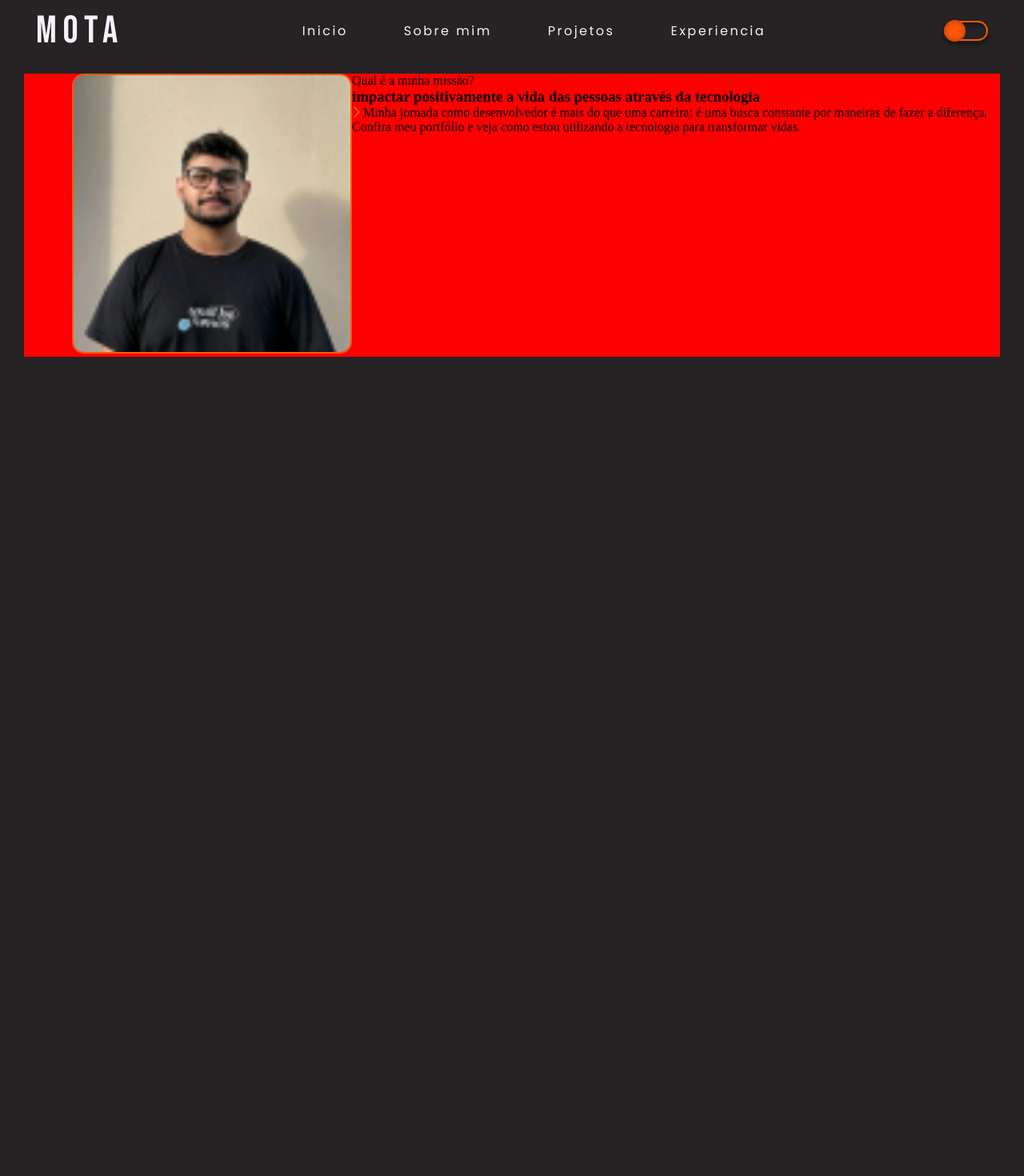
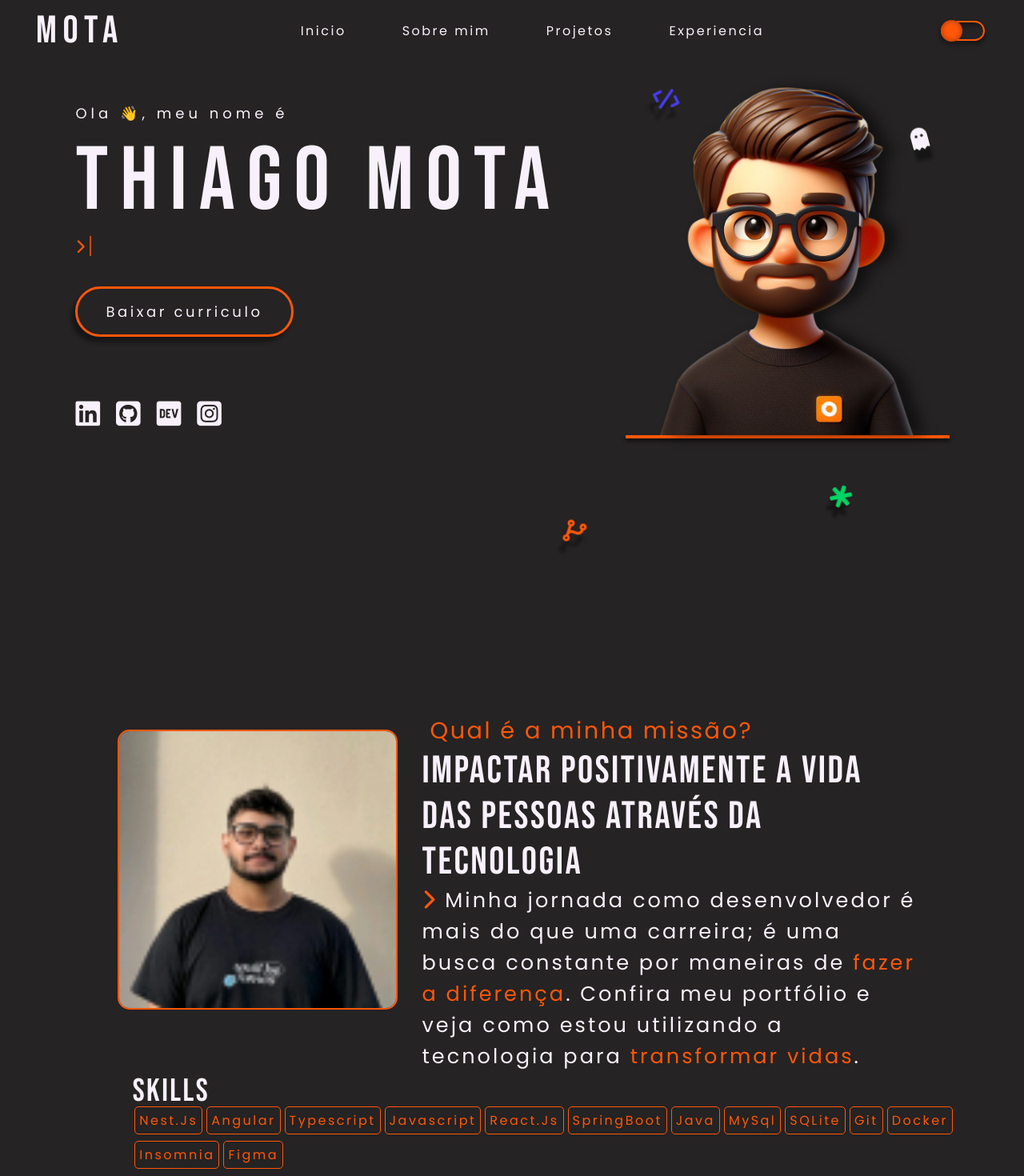
Before and after one commit to thiagomotaPE/portfolio, an Angular app: page / in a window 1280 px wide. Shown: the part 20-1490 px from the top of the page at 80% size. Before the commit the page ends 800 px from the top, so only its background shows below. Built offline with nearby package versions, Linux system fonts and the light colour scheme.

Commit message:
about
ainda fazendo area de about

```diff
--- a/src/app/app.component.ts
+++ b/src/app/app.component.ts
@@ -1,10 +1,10 @@
 import { Component } from '@angular/core';
-import { RouterOutlet } from '@angular/router';
+import { RouterModule, RouterOutlet } from '@angular/router';
 
 @Component({
   selector: 'app-root',
   standalone: true,
-  imports: [RouterOutlet],
+  imports: [RouterOutlet, RouterModule],
   templateUrl: './app.component.html',
   styleUrl: './app.component.css'
 })
--- a/src/app/components/header/header.component.css
+++ b/src/app/components/header/header.component.css
@@ -8,10 +8,11 @@ header {
     margin: 15px;
     margin-left: 30px;
     margin-right: 30px;
-    margin-bottom: 0px;
 
-    /* position: fixed;
-    z-index: 100; */
+    position: fixed;
+    z-index: 100;
+    top: 0;
+    width: 95%;
 }
 
 header > .logo-area > a {
--- a/src/app/components/header/header.component.ts
+++ b/src/app/components/header/header.component.ts
@@ -1,9 +1,10 @@
 import { Component } from '@angular/core';
+import { RouterModule } from '@angular/router';
 
 @Component({
   selector: 'app-header',
   standalone: true,
-  imports: [],
+  imports: [RouterModule],
   templateUrl: './header.component.html',
   styleUrl: './header.component.css'
 })
@@ -11,4 +12,10 @@ export class HeaderComponent {
   public toggleTheme() {
     const theme = document.body.classList.toggle('light-theme');
   }
+  scrollTo(section: string): void {
+    const element = document.getElementById(section);
+    if (element) {
+        element.scrollIntoView({ behavior: 'smooth' });
+    }
 }
+}
--- a/src/app/pages/home/home.component.css
+++ b/src/app/pages/home/home.component.css
@@ -4,22 +4,20 @@ main {
     justify-content: center;
 
     width: 90vw;
-    height: 80vh;
+    height: 100vh;
 
     margin-top: 10px;
     margin-left: 30px;
     margin-right: 30px;
-
-    background-color: red;
 }
 
 main > .saudation {
-    margin-top: 60px;
-    margin-right: 60px;
-    margin-left: 30px;
+    margin-top: 12%;
+    margin-right: 5%;
+    margin-left: 8%;
 }
 main > .saudation .social-midias {
-    margin-top: 60px;
+    margin-top: 13%;
 }
 
 main > .saudation > .social-midias > nav > a > i {
@@ -40,7 +38,7 @@ main > .avatar{
     display: flex;
     flex-direction: column;
     align-items: center;
-    padding: 0;
+    margin-top: 9%;
 }
 
 main > .avatar i {
@@ -131,24 +129,94 @@ main > .avatar label {
 
 /* Sessão about */
 .about {
-    position: absolute;
+    position: relative;
+    display: flex;
+    justify-content: center;
+
+
+    width: 99.6vw;
+    height: 100vh;
+}
+
+.about > .about-content {
     display: flex;
     flex-direction: row;
-    justify-content: center;
+    margin-top: 8%;
 
-    margin-top: 10px;
-    margin-left: 30px;
-    margin-right: 30px;
-
-    background-color: red;
+    width: 80%;
+    height: 60%;
 }
 
-.about > .perfil-photo img {
+.about > .about-content > .perfil-photo img {
     width: 350px;
     height: 350px;
-    margin-left: 60px;
+    margin: 20px;
+
 
     border: 2px solid var(--contrastColor);
     border-radius: 15px;
+}
+
+.about > .about-content .description {
+    width: 100%;
+    padding-left: 10px;
+}
+
+.about > .about-content > .description > .apresentation .title-description {
+    font-family: 'Poppins';
+    font-size: 1.8rem;
+    font-weight: normal;
+    letter-spacing: 2.5px;
+    color: var(--contrastColor);
+
+    margin-left: 10px;
+}
+
+.about > .about-content > .description > .apresentation .catchphrase {
+    font-family: 'Bebas Neue';
+    font-weight: normal;
+    font-size: 3rem;
+    letter-spacing: 2.5px;
+    color: var(--lettersColor);
+}
+
+.about > .about-content > .description > .apresentation .text-description {
+    font-family: 'Poppins';
+    font-weight: normal;
+    font-size: 1.6rem;
+    letter-spacing: 3px;
+
+    color: var(--lettersColor);
+}
+
+.about > .about-content > .description .skills {
+    position: absolute;
+    left: 13%;
+}
+
+.about > .about-content > .description > .skills .skills-title {
+    font-family: 'Bebas Neue';
+    font-weight: normal;
+    font-size: 2.5rem;
+    letter-spacing: 2.5px;
+    color: var(--lettersColor);
+}
+
+.about > .about-content > .description > .skills > .skills-group {
+    width: 70%;
+    height: 30%;
+}
+
+.about > .about-content > .description > .skills > .skills-group .skills-item {
+    margin: 2.5px;
+    padding: 5px;
+
+    font-family: 'Poppins';
+    font-size: 1rem;
+    letter-spacing: 2.5px;
+    color: var(--contrastColor);
+
+    border: 1px solid var(--contrastColor);
+    border-radius: 5px;
 
 }
--- a/src/app/pages/home/home.component.html
+++ b/src/app/pages/home/home.component.html
@@ -1,15 +1,23 @@
 <app-header></app-header>
-<!-- <main>
+<main>
     <section class="saudation">
         <div class="saudation-content">
             <app-saudation></app-saudation>
         </div>
         <div class="social-midias">
             <nav>
-                <a href="#"><i class="fa-brands fa-linkedin"></i></a>
-                <a href="#"><i class="fa-brands fa-square-github"></i></a>
-                <a href="#"><i class="fa-brands fa-dev"></i></a>
-                <a href="#"><i class="fa-brands fa-square-instagram"></i></a>
+                <a href="https://www.linkedin.com/in/thiagomotape/" target="_blank">
+                    <i class="fa-brands fa-linkedin"></i>
+                </a>
+                <a href="https://github.com/thiagomotaPE" target="_blank">
+                    <i class="fa-brands fa-square-github"></i>
+                </a>
+                <a href="https://dev.to/thiagomotape" target="_blank">
+                    <i class="fa-brands fa-dev"></i>
+                </a>
+                <a href="https://www.instagram.com/eu_thiagomota/" target="_blank">
+                    <i class="fa-brands fa-square-instagram"></i>
+                </a>
             </nav>
         </div>
     </section>
@@ -21,9 +29,10 @@
         <img style="width: 450px; height: 450px;" src="../../../assets/avatar-img/avatar1.png" alt="avatar estilo pixar de thiago mota">
         <label class="underline"></label>
     </section>
-</main> -->
+</main>
 
 <section class="about">
+    <div class="about-content">
         <div class="perfil-photo">
             <img src="../../../assets/perfil-img/perfil1.png" alt="foto de perfil">
         </div>
@@ -35,10 +44,10 @@
                     <span>
                         <i class="fa-solid fa-chevron-right" style="color: #ff570a;"></i>
                     </span>
-                Minha jornada como desenvolvedor é mais do que uma carreira; é uma busca constante por maneiras de fazer a diferença. Confira meu portfólio e veja como estou utilizando a tecnologia para transformar vidas.
+                    Minha jornada como desenvolvedor é mais do que uma carreira; é uma busca constante por maneiras de <span style="color: #ff570a;">fazer a diferença</span>. Confira meu portfólio e veja como estou utilizando a tecnologia para <span style="color: #ff570a;">transformar vidas</span>.
                 </p>
             </div>
-        <!-- <div class="skills">
+            <div class="skills">
                 <h3 class="skills-title">Skills</h3>
                 <div class="skills-group">
                     <span class="skills-item">Nest.Js</span>
@@ -52,9 +61,12 @@
                     <span class="skills-item">SQLite</span>
                     <span class="skills-item">Git</span>
                     <span class="skills-item">Docker</span>
+                    <br>
+                    <br>
                     <span class="skills-item">Insomnia</span>
                     <span class="skills-item">Figma</span>
                 </div>
-        </div> -->
+            </div>
+        </div>
     </div>
 </section>
--- a/src/app/pages/home/home.component.ts
+++ b/src/app/pages/home/home.component.ts
@@ -1,13 +1,14 @@
 import { Component } from '@angular/core';
 import { HeaderComponent } from "../../components/header/header.component";
 import { SaudationComponent } from '../../components/saudation/saudation.component';
+import { RouterModule } from '@angular/router';
 
 @Component({
     selector: 'app-home',
     standalone: true,
     templateUrl: './home.component.html',
     styleUrl: './home.component.css',
-    imports: [HeaderComponent, SaudationComponent]
+    imports: [RouterModule, HeaderComponent, SaudationComponent]
 })
 export class HomeComponent {
 
```
Lines whose indentation alone changed are shown as unchanged.
